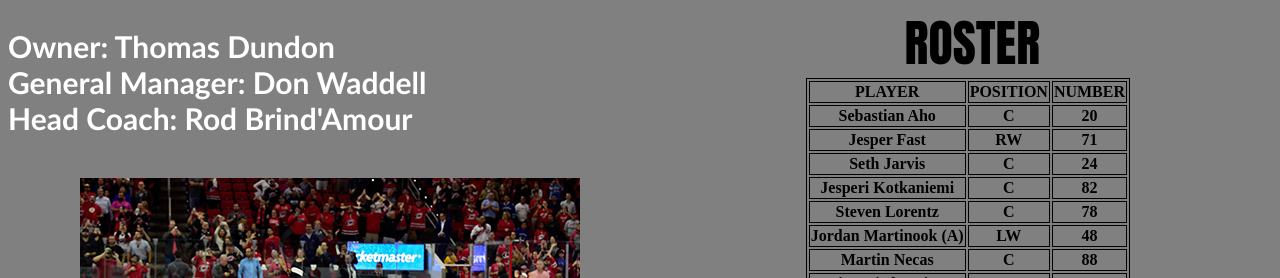
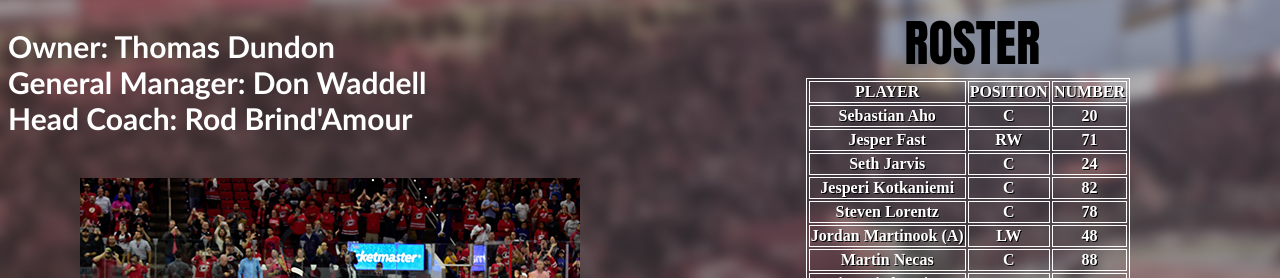
Before and after one commit to jordanrustin/untitled-folder, a plain HTML site: page website.html in a window 1280 px wide. Shown: the part 522-800 px from the top of the page. Drawn offline with Linux system fonts and the light colour scheme.

Commit message:
Add files via upload

```diff
--- a/default.css
+++ b/default.css
@@ -18,7 +18,9 @@ h2{
     position: absolute; top: 250px; left: 30px;
 
 }
-body{ background-color: grey;}
+body{ background-image: url("home\ ice.jpg");
+background-color: #cccccc;
+}
 
 h3{
     font-size: 30px;
@@ -28,7 +30,9 @@ h3{
 
 }
 table, th, td{
-border: 1px solid black;
+border: 1px solid white;
+color: white;
+text-shadow: black 1px 1px;
 
 }
 #table{
```
Also changed, not shown: home ice.jpeg (added), home ice.jpg (added).
